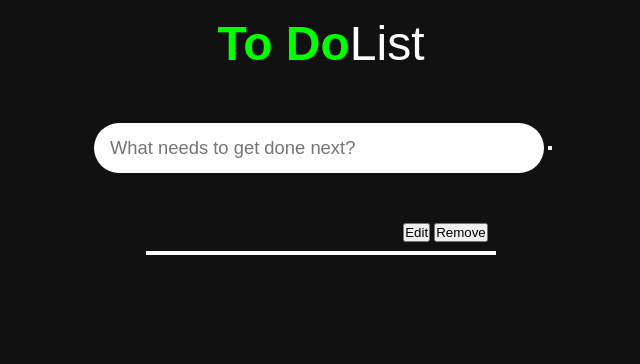
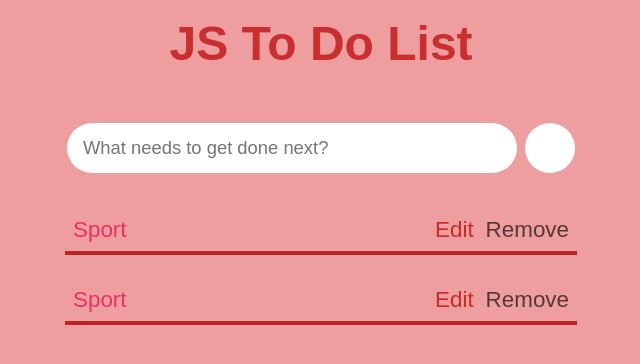
Before and after one commit to stephp23/To_Do_List_Week_6_Project, a plain HTML site: page index.html in a window 1280 px wide. Shown: the whole page, without its empty margins (319-959 px from the left). Drawn offline with Linux system fonts and the light colour scheme.

Commit message:
css styling

```diff
--- a/index.html
+++ b/index.html
@@ -8,17 +8,22 @@
   <link rel="stylesheet" type="text/css" href="style.css">
 </head>
 <body>
-    <h1><span class="styling">To Do</span>List</h1>
+    <h1><span class="styling">JS To Do List</h1>
     <div class="input_div">
         <input class="input" type="text" placeholder="What needs to get done next?">
         <button class="addButton"><i class="Add to List"></i></button>
     </div>
     <div class="container">
-      <div class="item">
-          <input type="text" class="item_input" disabled>
+        <div class="item">
+            <input type="text" class="item_input" value="Sport" disabled>
+            <button class="editButton">Edit</button>
+            <button class="removeButton">Remove</button>
+        </div>
+        <div class="item">
+          <input type="text" class="item_input" value="Sport" disabled>
           <button class="editButton">Edit</button>
           <button class="removeButton">Remove</button>
-      </div>
+        </div>
     </div>
     <script type="text/javascript" src="main.js"></script>
 </body>
--- a/style.css
+++ b/style.css
@@ -6,12 +6,12 @@
 
 body {
   height: 100%;
-  background-color: #111;
+  background-color: rgb(238, 158, 158);
   box-sizing: border-box;
 }
 
 h1 {
-  color: #fff;
+  color: rgb(167, 31, 144);
   font-size: 3rem;
   font-weight: 50;
   text-align: center;
@@ -21,7 +21,7 @@ h1 {
 
 .styling {
   font-weight: 800;
-  color: lime;
+  color: rgb(203, 46, 46);
 }
 
 .input_div {
@@ -44,26 +44,25 @@ h1 {
   background-color: #fff;
 }
 
-.title {
-  color: lime;
-  text-transform: uppercase;
-  font-weight: 800;
-}
-
-.add {
+.addButton {
   outline: none;
   border: none;
   height: 50px;
   border-radius: 25px;
   width: 50px;
-  background-color: lime;
-  color: white;
+  background-color: #fff;
+  color: rgb(57, 18, 18);
   cursor: pointer;
   transition: 0.5s;
   margin: 0.25rem;
 }
+.title {
+  color: rgb(59, 21, 21);
+  text-transform: uppercase;
+  font-weight: 800;
+}
 
-.add:hover {
+.addButton:hover {
   opacity: 0.7;
 }
 
@@ -78,7 +77,7 @@ h1 {
 
 .item {
   padding: 0.5rem;
-  border-bottom: 4px solid #fff;
+  border-bottom: 4px solid rgb(186, 36, 36);
   margin-bottom: 1.5rem;
 }
 
@@ -86,27 +85,27 @@ h1 {
   background: none;
   outline: none;
   border: none;
-  color: #fff;
+  color: rgb(233, 49, 104);
   font-size: 1.4rem;
-  width: 245px;
+  width: 350px;
 }
 
-.edit {
+.editButton {
   background: none;
   outline: none;
   border: none;
-  color: lime;
+  color: rgb(204, 41, 41);
   font-size: 1.4rem;
   font-family: "Hind", sans-serif;
   margin: 0 0.5rem;
   cursor: pointer;
 }
 
-.remove {
+.removeButton {
   background: none;
   outline: none;
   border: none;
-  color: #e00;
+  color: rgb(87, 54, 54);
   font-size: 1.4rem;
   font-family: "Hind", sans-serif;
   cursor: pointer;
```
